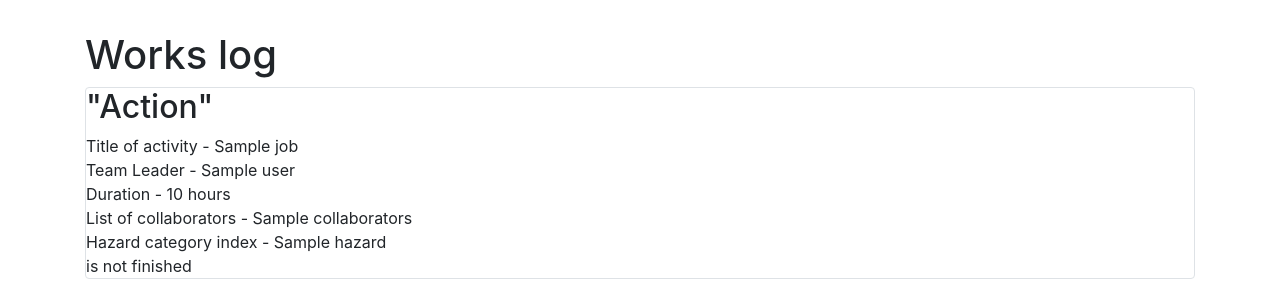
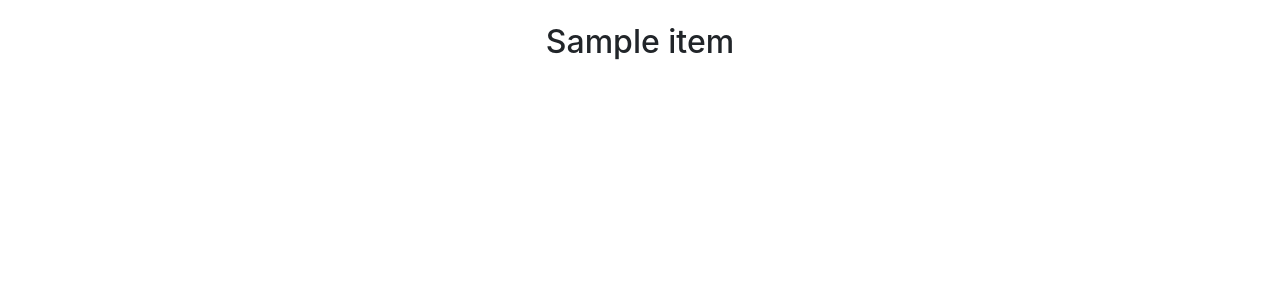
Before and after one commit to gareev-bulat/Web-project, a Flask app: template templates/index.html in a window 1280 px wide. Shown: the part 505-800 px from the top of the page. Run offline with Flask 2, Linux system fonts and the light colour scheme; the template is opened without the code that fills it: most values are stand-ins (such as "Sample title", 1, 10 or a date in 2020); some libraries are stand-ins or nearby versions.

Commit message:
add more

```diff
--- a/main.py
+++ b/main.py
@@ -33,8 +33,7 @@
        for video in range(count_of_videos - 1, -1, -1):
            path = f"static//data//channels//{channel}//videos//{video}//photo.png"
            title = db_sess.query(Video).filter(Video.user_id == channel and Video.video_id == count_of_videos).first()
-           print(title)
-           temp.append({"video": video, "channel": channel, "path": path, "name": title})
+           temp.append({"video": video, "channel": channel, "path": path, "name": title.video_name})
    return render_template('index.html', videos=temp)
 
 @app.route("/profile")
@@ -116,7 +115,7 @@
             video_id=count_of_videos,
             video_name=form.title.data
         )
-        db_sess.add(db_sess)
+        db_sess.add(video)
         db_sess.commit()
         return redirect('/profile')
     return render_template('upload_video.html', title='Загрузка видео', form=form)
--- /dev/null
+++ b/static/css/main_window.css
@@ -0,0 +1,7 @@
+.image {
+    transition: 1s;
+}
+
+.image:hover {
+    transform: scale(1.1); /* Увеличиваем масштаб */
+   }
--- a/templates/index.html
+++ b/templates/index.html
@@ -2,52 +2,15 @@
 
 {% block content %}
 
+<link rel="stylesheet" type="text/css" href="{{url_for('static', filename='css/main_window.css')}}" />
 {% for item in videos %}
 <div style="text-align: center">
-    <img src="{{item.path}}" height="450px" width="750px" />
-    <h2></h2>
+   <img src="{{item.path}}" height="450px" width="750px" class="image"/>
+    <br>
+    <br>
+    <h2>{{item.name}}</h2>
 </div>
 <br>
 {% endfor %}
 
-
-<h1>Works log</h1>
-{% if current_user.is_authenticated %}
-    <a href="jobs" class="btn btn-secondary">Add job</a>
-{% endif %}
-{% for item in jobs%}
-<div class="col-md6 border rounded">
-    <h2>"Action"</h2>
-    <div>
-        Title of activity - {{item.job}}
-    </div>
-    <div>
-        Team Leader - {{item.user.name}}
-    </div>
-    <div>
-        Duration - {{item.worksize}} hours
-    </div>
-    <div>
-        List of collaborators - {{item.collaborators}}
-    </div>
-    <div>
-        Hazard category index - {{item.hazard}}
-    </div>
-    <div>
-        {% if item.is_finished == 0 %} Is finished - is finished
-        {% else %} is not finished
-        {% endif %}
-    </div>
-    {% if current_user.is_authenticated and current_user == item.user %}
-    <div>
-        <a href="/jobs/{{ item.id }}" class="btn btn-warning">
-            Change
-        </a>
-        <a href="/jobs_delete/{{ item.id }}" class="btn btn-danger">
-            Delete
-        </a>
-    </div>
-{% endif %}
-</div>
-{% endfor %}
 {% endblock %}
```
Also changed, not shown: db/blogs.db, static/data/channels/1/mini_image.png (deleted).
